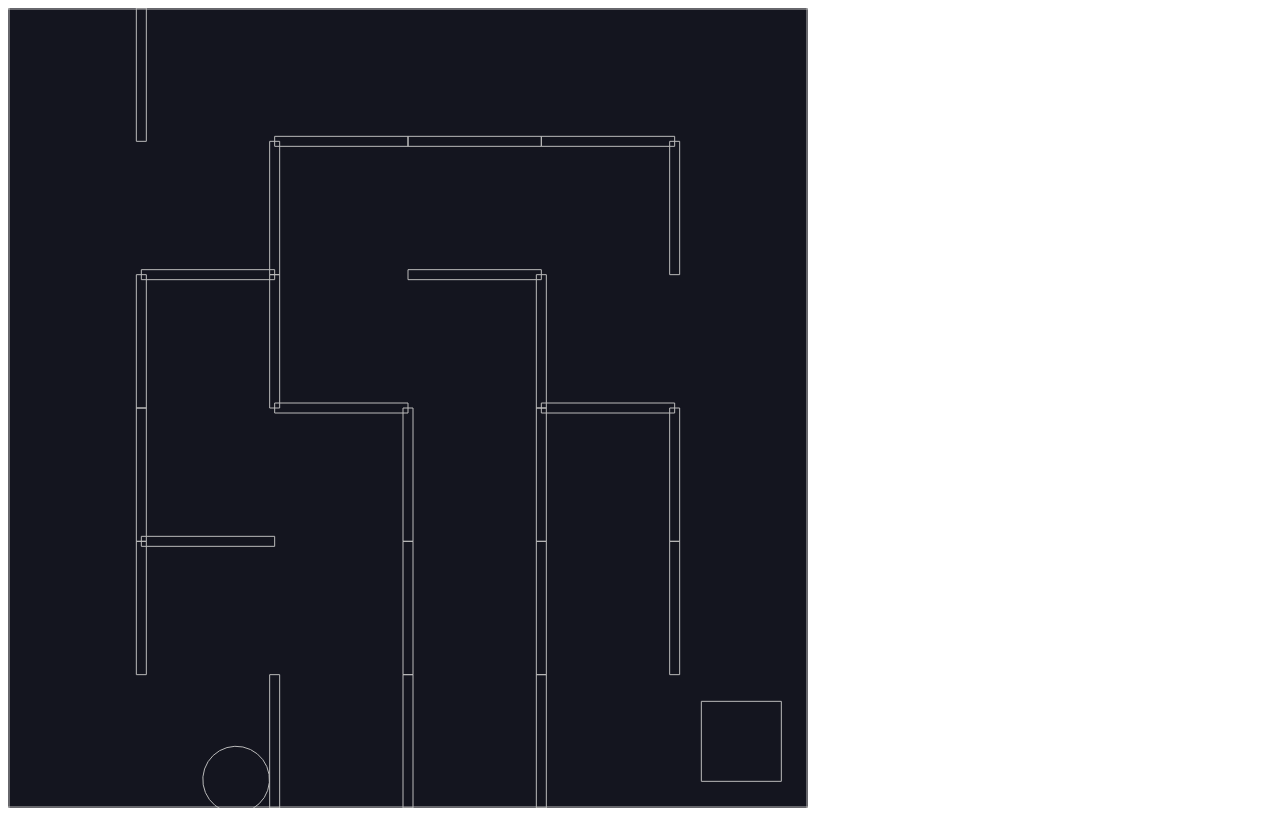
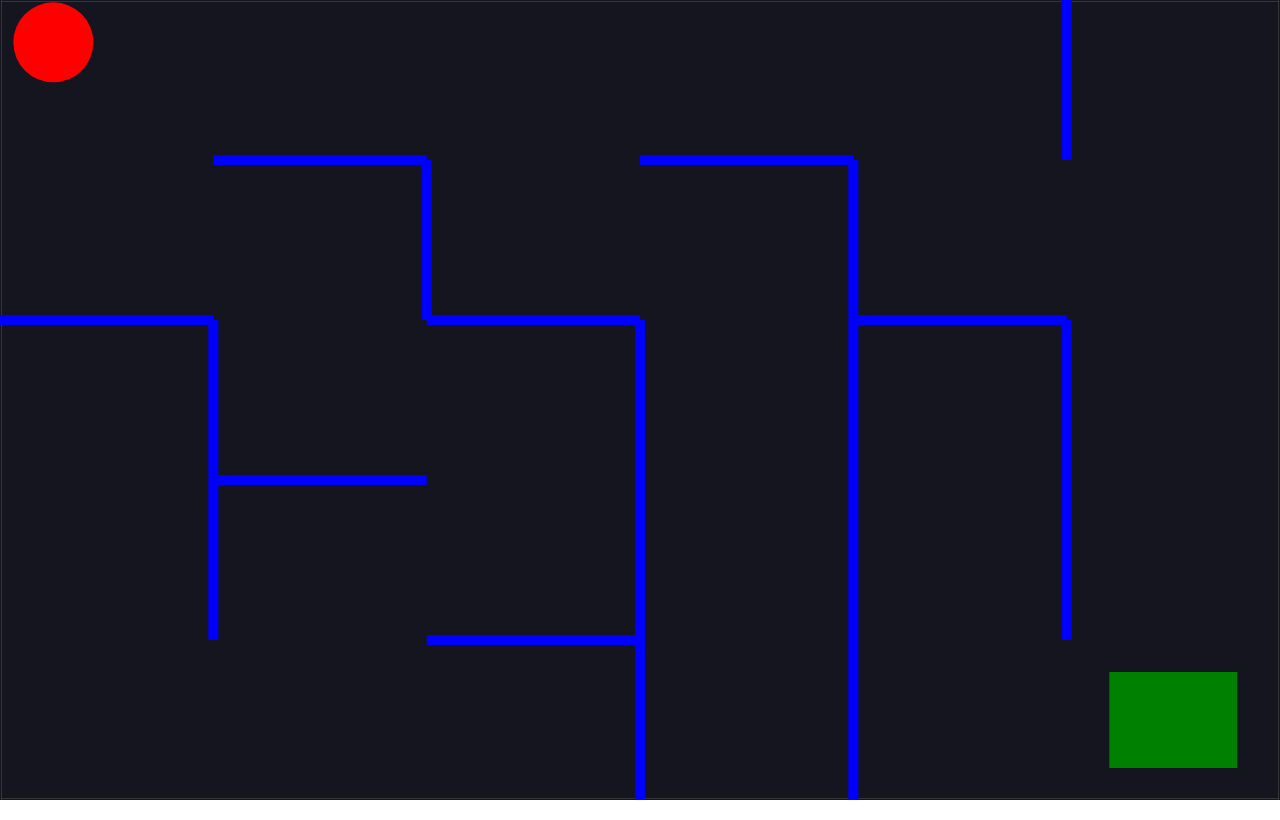
Before and after one commit to jorgeAgoiz/mazeApp, a plain HTML site: page index.html in a window 1280 px wide. Drawn offline with nearby package versions, Linux system fonts and the light colour scheme.

Commit message:
last update for maze App
last update for maze App.
01/09

```diff
--- a/index.html
+++ b/index.html
@@ -6,10 +6,35 @@
     <title>Document</title>
 
     <script src="https://cdnjs.cloudflare.com/ajax/libs/matter-js/0.14.2/matter.min.js"></script>
+    <style>
+        body{
+            margin: 0;
+        }
 
+        .hidden {
+            display: none !important;
+        }
+
+        h1 {
+            color: white;
+            font-size: 48px;
+        }
+
+        .winner {
+            display: flex;
+            justify-content: center;
+            align-items: center;
+            position: absolute;
+            z-index: 1;
+            height: 100vh;
+            width: 100vw;
+        }
+    </style>
 </head>
 <body>
-
+    <div class="winner hidden">
+        <h1>YOU WIN !!</h1>
+    </div>
     <script src="index.js"></script>
 </body>
 </html>
--- a/index.js
+++ b/index.js
@@ -4,25 +4,29 @@ const { //module aliases
     Runner,
     World,
     Bodies,
-    Body
+    Body,
+    Events
     } = Matter;
 
 //Cells of square defined
-const cellSide = 6;
+const cellsHorizontal = 6;
+const cellsVertical = 5;
 //Width and Heigth defined
-const width = 800;
-const height = 800;
+const width = window.innerWidth;
+const height = window.innerHeight;
 
-const unitLength = width / cellSide;
+const unitLengthX = width / cellsHorizontal;
+const unitLengthY = height / cellsVertical;
 
 const engine = Engine.create();//Create an engine
+engine.world.gravity.y = 0;
 const { world } = engine;
 
 const render = Render.create({//Create a renderer
     element: document.body,
     engine: engine,
     options: {
-        wireframes: true,
+        wireframes: false,
         width,
         height
     }
@@ -40,7 +44,6 @@ const walls = [
 World.add(world, walls);
 
 // MAZE GENERATION
-
 const shuffle = (arr) => {//Shuffling Neighboor Pairs
     let counter = arr.length;
 
@@ -55,18 +58,18 @@ const shuffle = (arr) => {//Shuffling Neighboor Pairs
     return arr;
 };
 
-const grid = Array(cellSide)//This create a new Array with 3 elements
+const grid = Array(cellsVertical)//This create a new Array with 3 elements
     .fill(null)//Set in every array elements a default value
-    .map(() => Array(cellSide).fill(false));//creates a new array with the results of calling a function for every array element.
-const verticals = Array(cellSide)
+    .map(() => Array(cellsHorizontal).fill(false));//creates a new array with the results of calling a function for every array element.
+const verticals = Array(cellsVertical)
     .fill(null)
-    .map(() => Array(cellSide-1).fill(false));
-const horizontals = Array(cellSide-1)
+    .map(() => Array(cellsHorizontal -1).fill(false));
+const horizontals = Array(cellsVertical -1)
     .fill(null)
-    .map(() => Array(cellSide).fill(false));
+    .map(() => Array(cellsHorizontal).fill(false));
 
-const startRow = Math.floor(Math.random() * cellSide);
-const startColumn = Math.floor(Math.random() * cellSide);
+const startRow = Math.floor(Math.random() * cellsVertical);
+const startColumn = Math.floor(Math.random() * cellsHorizontal);
 
 const stepThroughCell = (row, column) => {
     // If i have visted the cell at [row, column], then return
@@ -91,9 +94,9 @@ const stepThroughCell = (row, column) => {
       // See if that neighbor is out of bounds
       if (
         nextRow < 0 ||
-        nextRow >= cellSide ||
+        nextRow >= cellsVertical ||
         nextColumn < 0 ||
-        nextColumn >= cellSide
+        nextColumn >= cellsHorizontal
       ) {
         continue;
       }
@@ -129,12 +132,16 @@ horizontals.forEach((row, rowIndex) => {
     }
 
     const wall = Bodies.rectangle(
-      columnIndex * unitLength + unitLength / 2,
-      rowIndex * unitLength + unitLength,
-      unitLength,
+      columnIndex * unitLengthX + unitLengthX / 2,
+      rowIndex * unitLengthY + unitLengthY,
+      unitLengthX,
       10,
       {
-        isStatic: true
+        label: 'wall',
+        isStatic: true,
+        render: {
+          fillStyle: 'blue'
+        }
       }
     );
     World.add(world, wall);
@@ -148,12 +155,16 @@ verticals.forEach((row, rowIndex) => {
     }
 
     const wall = Bodies.rectangle(
-      columnIndex * unitLength + unitLength,
-      rowIndex * unitLength + unitLength / 2,
+      columnIndex * unitLengthX + unitLengthX,
+      rowIndex * unitLengthY + unitLengthY / 2,
       10,
-      unitLength,
+      unitLengthY,
       {
-        isStatic: true
+        label: 'wall',
+        isStatic: true,
+        render: {
+          fillStyle: 'blue'
+        }
       }
     );
     World.add(world, wall);
@@ -162,21 +173,32 @@ verticals.forEach((row, rowIndex) => {
 
 //Drawing the goal
 const goal = Bodies.rectangle(
-  width - unitLength / 2,
-  height - unitLength / 2,
-  unitLength * 0.6,
-  unitLength * 0.6,
+  width - unitLengthX / 2,
+  height - unitLengthY / 2,
+  unitLengthX * 0.6,
+  unitLengthY * 0.6,
   {
-    isStatic: true
+    label: 'goal',
+    isStatic: true,
+    render: {
+      fillStyle: 'green'
+    }
   }
 );
 World.add(world, goal);
 
 //Drawing the ball
+const ballRadius = Math.min(unitLengthX, unitLengthY) / 4;
 const ball = Bodies.circle(
-  unitLength / 4,
-  unitLength / 4,
-  unitLength / 4
+  unitLengthX / 4,
+  unitLengthY / 4,
+  ballRadius,
+  {
+    label: 'ball',
+    render: {
+      fillStyle: 'red'
+    }
+  }
 );
 World.add(world, ball);
 
@@ -196,3 +218,24 @@ document.addEventListener('keydown', event => {
     Body.setVelocity(ball, {x: x - 5, y});
   }
 });
+
+//Win Condition
+
+Events.on(engine, 'collisionStart', event => {
+  event.pairs.forEach(collision => {
+    const labels = ['ball', 'goal'];
+
+    if (
+      labels.includes(collision.bodyA.label) &&
+      labels.includes(collision.bodyB.label)
+    ) {
+      document.querySelector('.winner').classList.remove('.hidden');
+      world.gravity.y = 1;
+      world.bodies.forEach(body => {
+        if (body.label === 'wall') {
+          Body.setStatic(body, false);
+        }
+      });
+    }
+  });
+});
```
